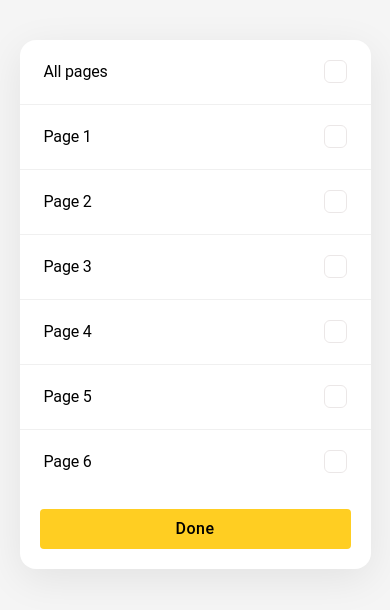
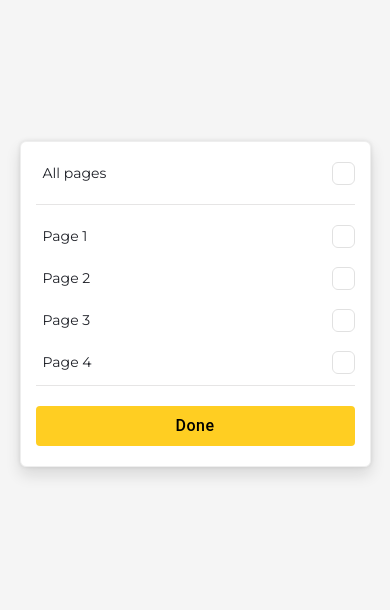
Before and after one commit to evonloch/Ellty-task, a React (Vite) app: page / in a window 390 px wide. Shown: the part 118-728 px from the top of the page. Built offline with nearby package versions, Linux system fonts and the light colour scheme.

Commit message:
Enhance PagesModal with CustomTypography component, update layout and styles for improved responsiveness

```diff
--- a/index.html
+++ b/index.html
@@ -2,6 +2,9 @@
 <html>
   <head>
     <meta charset="utf-8" />
+    <link rel="preconnect" href="https://fonts.googleapis.com">
+    <link rel="preconnect" href="https://fonts.gstatic.com" crossorigin>
+    <link href="https://fonts.googleapis.com/css2?family=Montserrat:wght@400;700&display=swap" rel="stylesheet">
     <meta name="viewport" content="width=device-width, initial-scale=1.0" />
     <title>Pages Modal Demo</title>
   </head>
--- a/package.json
+++ b/package.json
@@ -16,8 +16,9 @@
     "react-dom": "^18.2.0"
   },
   "devDependencies": {
+    "@types/react-dom": "^19.2.3",
+    "@vitejs/plugin-react": "^4.0.0",
     "typescript": "^5.4.2",
-    "vite": "^5.1.0",
-  "@vitejs/plugin-react": "^4.0.0"
+    "vite": "^5.1.0"
   }
 }
--- a/src/components/CustomCheckbox.tsx
+++ b/src/components/CustomCheckbox.tsx
@@ -39,7 +39,7 @@ const CustomCheckbox: React.FC<CustomCheckboxProps> = ({
           sx={{
             width: 23,
             height: 23,
-            border: isHovering ? '1.5px solid #bdbdbd' : '1.595px solid #e7e1e1cc',
+            border: isHovering ? '1.5px solid #bdbdbd' : '1.595px solid #e1e1e1',
             borderRadius: '6px',
             display: 'flex',
             alignItems: 'center',
--- /dev/null
+++ b/src/components/CustomTypography.tsx
@@ -0,0 +1,57 @@
+import React from 'react'
+import { Typography, TypographyProps } from '@mui/material'
+
+export interface CustomTypographyProps extends Omit<TypographyProps, 'variant'> {
+  variant?: 'header' | 'pageItem' | 'button'
+  children: React.ReactNode
+}
+
+/**
+ * CustomTypography
+ * Centralized typography component with predefined styles
+ */
+const CustomTypography: React.FC<CustomTypographyProps> = ({
+  variant = 'pageItem',
+  children,
+  sx = {},
+  ...props
+}) => {
+  const baseStyle = {
+    fontFamily: '"Montserrat", monospace',
+    fontWeight: 400,
+    fontStyle: 'normal',
+    lineHeight: 1.3,
+    letterSpacing: '0px',
+    verticalAlign: 'middle' as const,
+    color: '#1F2128',
+  }
+
+  const variantStyles = {
+    header: {
+      ...baseStyle,
+      fontSize: '14px',
+    },
+    pageItem: {
+      ...baseStyle,
+      fontSize: '14px',
+    },
+    button: {
+      ...baseStyle,
+        fontSize: '14px',
+    },
+  }
+
+  return (
+    <Typography
+      sx={{
+        ...variantStyles[variant],
+        ...(typeof sx === 'object' ? sx : {}),
+      }}
+      {...props}
+    >
+      {children}
+    </Typography>
+  )
+}
+
+export default CustomTypography
--- a/src/components/PagesModal.tsx
+++ b/src/components/PagesModal.tsx
@@ -3,9 +3,9 @@ import {
   Box,
   Button,
   Divider,
-  Typography,
 } from '@mui/material'
 import CustomCheckbox from './CustomCheckbox'
+import CustomTypography from './CustomTypography'
 
 export type PageItem = {
   id: string
@@ -73,28 +73,34 @@ const PagesModal: React.FC<PagesModalProps> = ({
     >
       <Box
         sx={{
-          width: 460,
+          width: '370px',
           maxWidth: '90vw',
-          borderRadius: '16px',
-          boxShadow: '0 10px 40px rgba(0, 0, 0, 0.08)',
-          overflow: 'hidden',
+          borderRadius: '6px',
+          border: '1px solid #EEEEEE',
+          boxShadow: '0px 8px 15px 0px #1414141F, 0px 0px 4px 0px #1414141A',
           backgroundColor: '#fff',
+          display: 'flex',
+          flexDirection: 'column',
+          height: 'auto',
+          py: '10px'
         }}
       >
-      {/* Header with "All pages" and checkbox */}
+      {/* Header with "All pages" and checkbox - FIXED, NOT SCROLLABLE */}
     <Box
         sx={{
             display: 'flex',
             alignItems: 'center',
             justifyContent: 'space-between',
-            px: 3,
-            py: 2.5,
-            minHeight: '64px',
+            pl: "22px",
+            pr: "15px",
+            py: "8px",
+            height: "42px",
             cursor: 'pointer',
             transition: 'background-color 0.15s ease',
             '&:hover': {
               backgroundColor: 'rgba(0, 0, 0, 0.01)',
             },
+            flexShrink: 0, // prevent shrinking
         }}
         id="pages-modal-title"
         onMouseEnter={() => setHeaderIsHovering(true)}
@@ -106,16 +112,9 @@ const PagesModal: React.FC<PagesModalProps> = ({
         onMouseUp={() => setHeaderIsPressed(false)}
         onClick={() => handleToggleAll()}
     >
-        <Typography
-            sx={{
-                fontSize: '16px',
-                fontWeight: 400,
-                color: '#000',
-                letterSpacing: '-0.01em',
-            }}
-        >
+        <CustomTypography variant="header">
             {title}
-        </Typography>
+        </CustomTypography>
 
         {/* Header checkbox: All pages */}
         <CustomCheckbox
@@ -127,13 +126,21 @@ const PagesModal: React.FC<PagesModalProps> = ({
         />
     </Box>
 
-      <Divider sx={{ borderColor: '#f0f0f0' }} />
+      <Divider
+        sx={{
+          mx: '15px',
+          my: '10px',
+          borderColor: '#e6e5e5ff',
+          borderBottomWidth: '0.7px',
+        }}
+      />
 
-      {/* Page items list - scrollable without visible scrollbar */}
+      {/* Page items list - ONLY THIS IS SCROLLABLE */}
       <Box
         sx={{
-          maxHeight: '384px', // height for ~6 items (64px per item)
+          height: '160px',
           overflowY: 'auto',
+          flex: '1 1 auto',
           /* Hide scrollbar for Webkit browsers (Chrome, Safari, Edge) */
           '&::-webkit-scrollbar': {
             display: 'none',
@@ -164,9 +171,10 @@ const PagesModal: React.FC<PagesModalProps> = ({
                   display: 'flex',
                   alignItems: 'center',
                   justifyContent: 'space-between',
-                  px: 3,
-                  py: 2.5,
-                  minHeight: '64px',
+                  pl: "22px",
+                  pr: "15px",
+                  py: "8px",
+                  height: "42px",
                   cursor: 'pointer',
                   transition: 'background-color 0.15s ease',
                   '&:hover': {
@@ -174,16 +182,9 @@ const PagesModal: React.FC<PagesModalProps> = ({
                   },
                 }}
               >
-                <Typography
-                  sx={{
-                    fontSize: '16px',
-                    fontWeight: 400,
-                    color: '#000',
-                    letterSpacing: '-0.01em',
-                  }}
-                >
+                <CustomTypography variant="pageItem">
                   {p.label}
-                </Typography>
+                </CustomTypography>
                 <CustomCheckbox
                   checked={checked}
                   onChange={(isChecked) => {
@@ -199,14 +200,25 @@ const PagesModal: React.FC<PagesModalProps> = ({
                   isPressed={rowIsPressed}
                 />
               </Box>
-              <Divider sx={{ borderColor: '#f0f0f0' }} />
+              {/* <Divider sx={{ borderColor: '#f0f0f0' }} /> */}
             </Box>
           )
         })}
       </Box>
 
-      {/* Done button */}
-      <Box sx={{ px: '20px', pt: '20px', pb: '20px' }}>
+      <Divider
+        sx={{
+          mx: '15px',
+          my: '10px',
+          borderColor: '#e6e5e5ff',
+          borderBottomWidth: '0.7px',
+        }}
+      />
+
+      {/* Done button - FIXED, NOT SCROLLABLE */}
+      <Box sx={{ px: '15px', pt: "10px", pb: "10px", flexShrink: 0 }}>
+
+
         <Button
           variant="contained"
           onClick={handleDone}
@@ -219,7 +231,7 @@ const PagesModal: React.FC<PagesModalProps> = ({
             fontSize: '16px',
             fontWeight: 500,
             px: '20px',
-            py: '10px',
+
             textTransform: 'none',
             borderRadius: '4px',
             boxShadow: 'none',
--- a/src/theme.ts
+++ b/src/theme.ts
@@ -3,7 +3,7 @@ import { createTheme } from '@mui/material/styles'
 const theme = createTheme({
   palette: {
     primary: {
-      main: '#FDD835', // yellow/golden
+      main: '#FDD835',
       contrastText: '#000',
     },
     background: {
@@ -11,6 +11,7 @@ const theme = createTheme({
       paper: '#fff',
     },
   },
+
   components: {
     MuiButton: {
       styleOverrides: {
```
